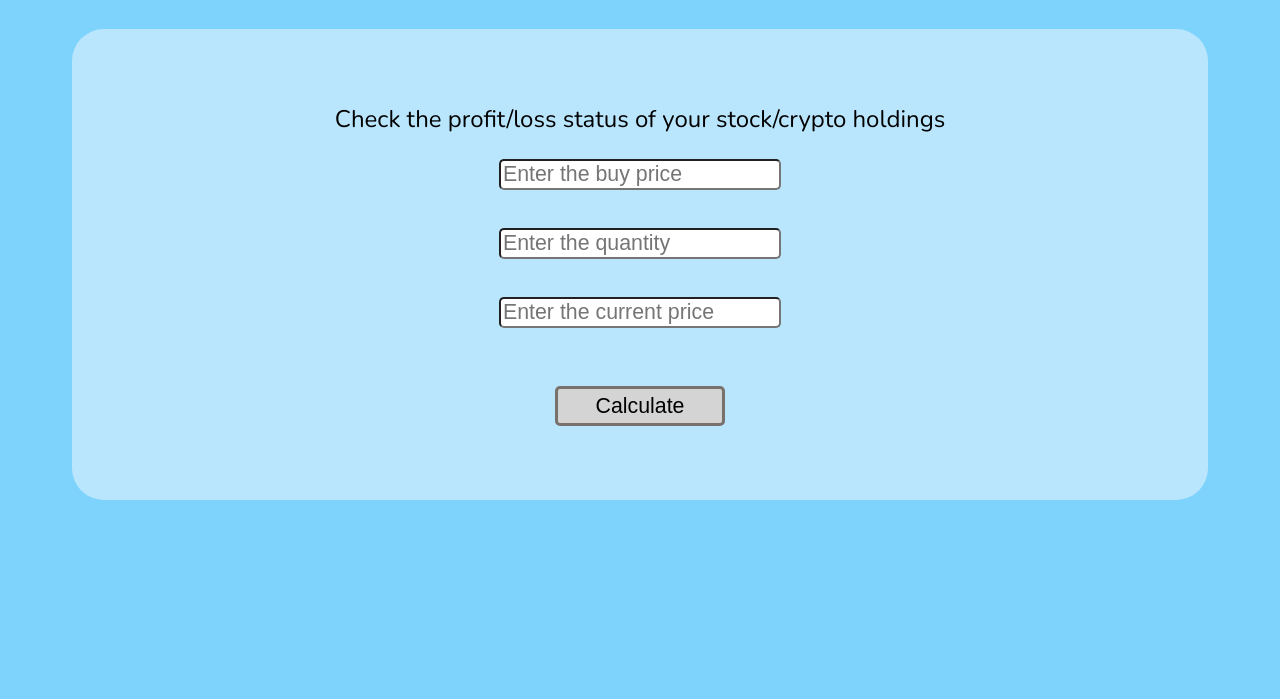
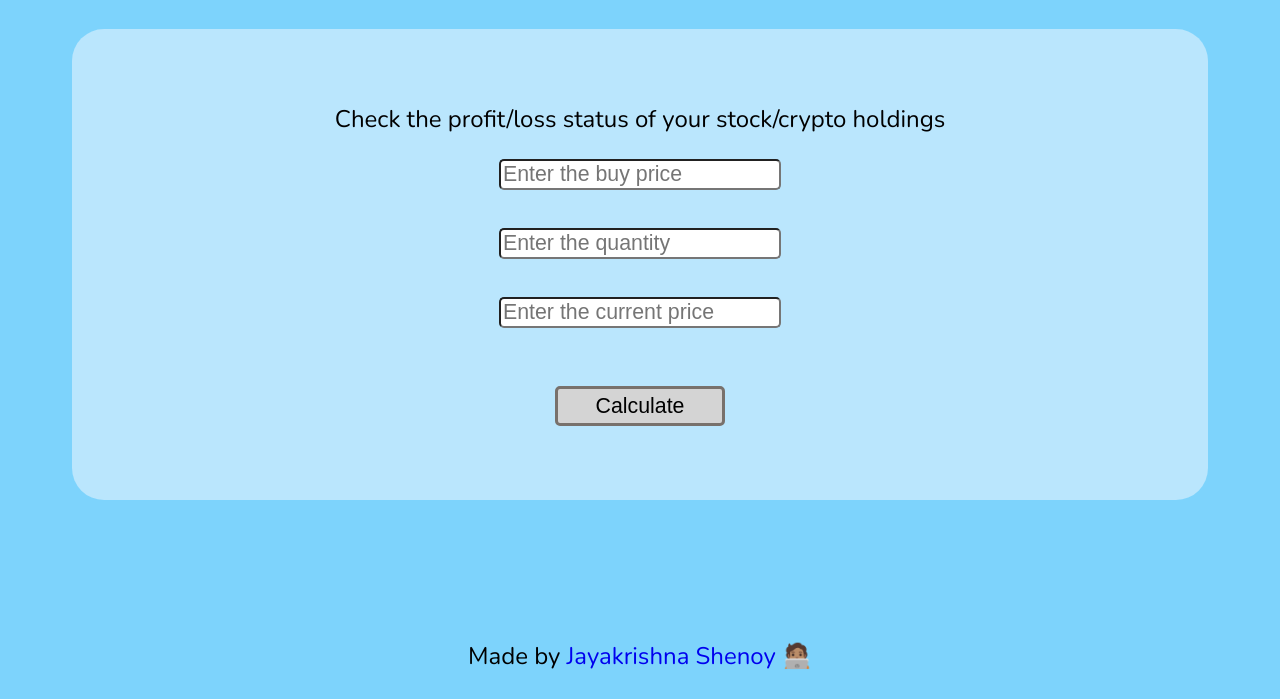
Before and after one commit to jkshenoy/Profit-or-loss-calculator, a plain HTML site: page index.html in a window 1280 px wide. Shown: the part 101-800 px from the top of the page. Drawn offline with nearby package versions, Linux system fonts and the light colour scheme.

Commit message:
style: added footer details

```diff
--- a/index.html
+++ b/index.html
@@ -18,6 +18,15 @@
     <button class="input-style" id="calcbutton">Calculate</button>
     <p class="outputtxt"></p>
 </div>
+<footer>
+    <p>
+      Made by
+      <a href="https://jkshenoy.netlify.app/" target="_blank">
+        Jayakrishna Shenoy</a
+      >
+      🧑🏽‍💻
+    </p>
+  </footer>
 <script src="./app.js"></script>
 </body>
 </html>
--- a/styles.css
+++ b/styles.css
@@ -64,3 +64,13 @@ button {
   color: green;
   background-color: azure;
 }
+
+footer {
+  font-size: 1.2rem;
+  text-align: center;
+  margin: 140px 0 0;
+}
+
+footer a {
+  text-decoration: none;
+}
```
Also changed, not shown: 1 other file.
